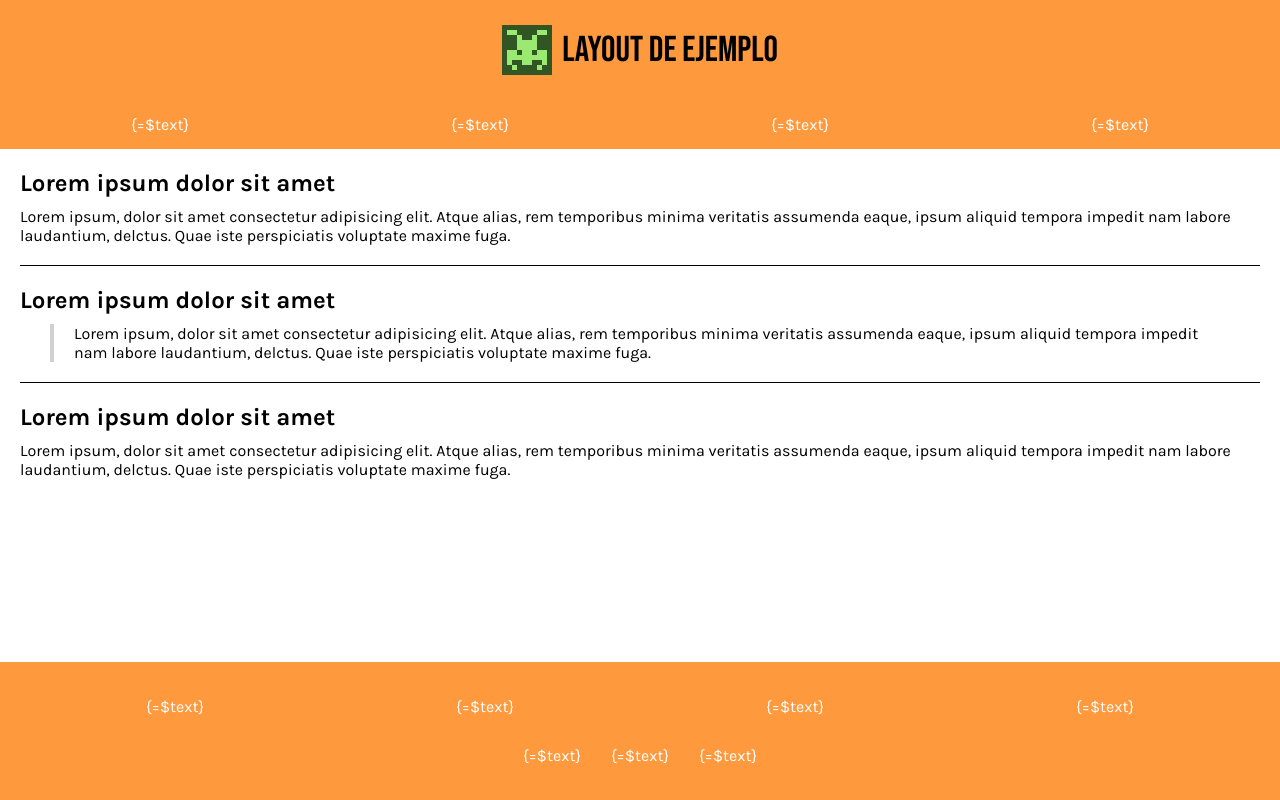
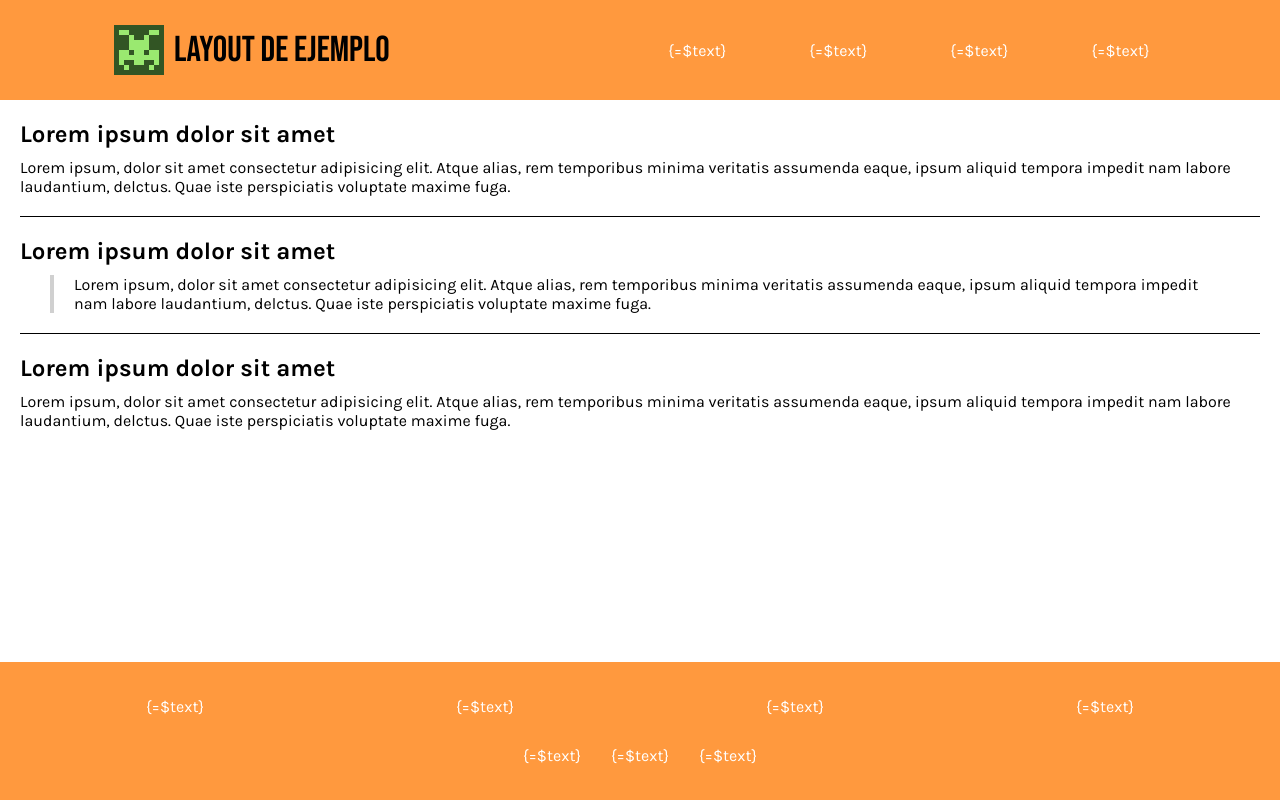
Before and after one commit to aidanarr/prueba-layout, a website built with Vite: page src/index.html in a window 1280 px wide. Built offline with nearby package versions, Linux system fonts and the light colour scheme; a web font is replaced by a local one.

Commit message:
style header desktop

```diff
--- a/src/partials/header.html
+++ b/src/partials/header.html
@@ -3,7 +3,7 @@
     <img src="/images/logo.png" alt="Website logo" />
     <h1 class="header__title--text">Layout De Ejemplo</h1>
   </div>
-  <nav>
+  <nav class="header__nav">
     <load src="/partials/navbar.html" />
   </nav>
 </header>
--- a/src/styles/core/_variables.scss
+++ b/src/styles/core/_variables.scss
@@ -14,7 +14,7 @@ $links-hover: #E74C3C;
 $socials: #874000;
 
 // paddings
-$page-padding: 0 10%;
+$page-padding: 0 5%;
 $main-padding: 0 20px;
 $footer-padding: 20px;
 $link-padding: 15px;
--- a/src/styles/layout/_header.scss
+++ b/src/styles/layout/_header.scss
@@ -14,4 +14,20 @@
         }
     }
 
+    @media (width > 1024px) {
+        padding: $page-padding;
+        display: flex;
+        justify-content: space-between;
+        align-items: center;
+
+        &__nav {
+            flex-grow: 0.5;
+            margin-right: 25px;
+        }
+
+        &__title {
+            margin-left: 25px;
+        }
+    }
+
 }
```
